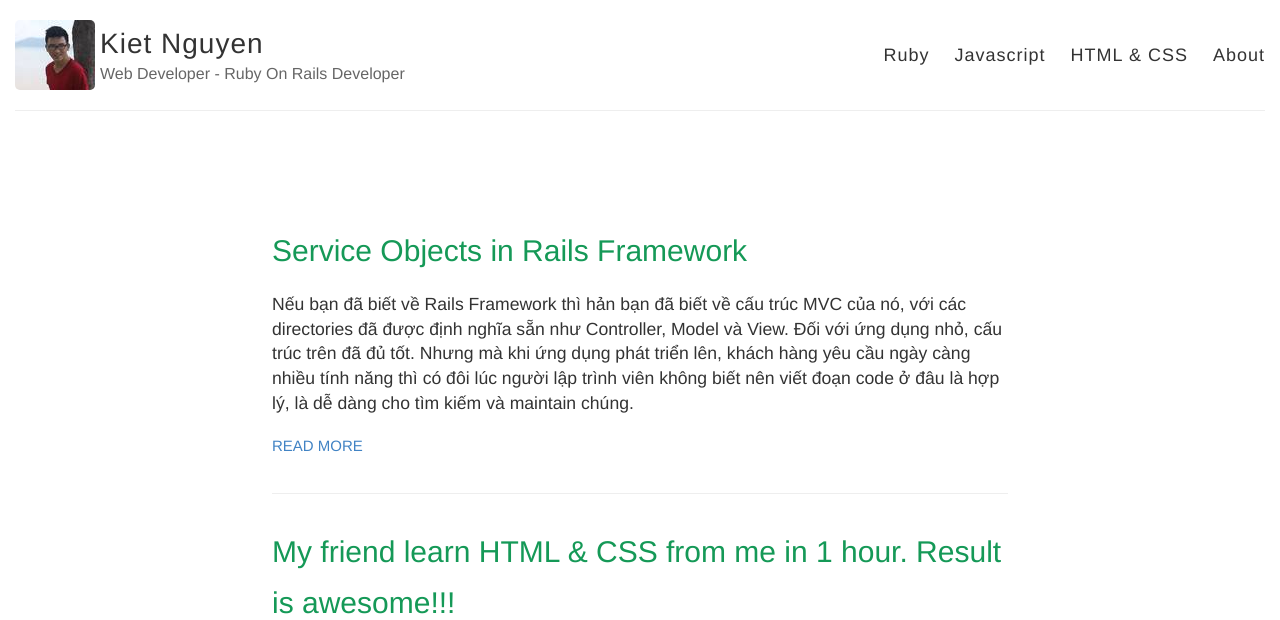
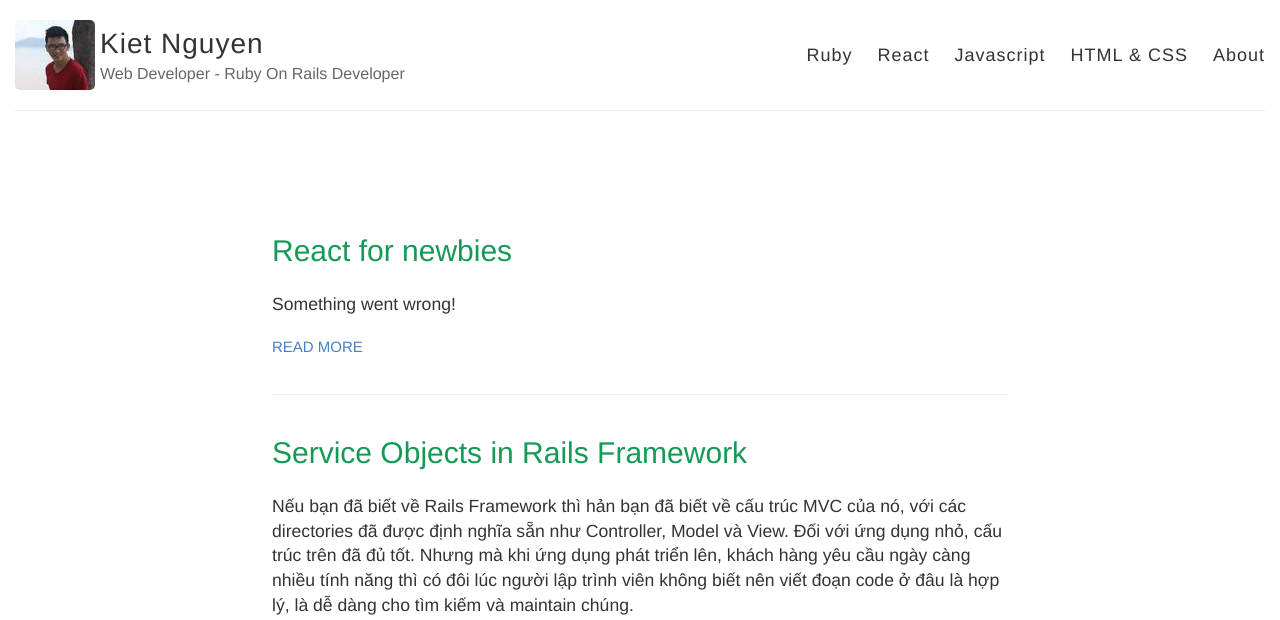
Before and after one commit to tuankiet/tuankiet.github.io, a Jekyll site: the page built from index.html, in a window 1280 px wide and 900 px high, cut to the strip 0-620 px from the top of the window. Built offline with Jekyll 4.4.1, drawn with Linux system fonts in a browser that asks for light colours; Markdown is read by kramdown in place of the engine named in the settings.

Commit message:
react for newbies

```diff
--- /dev/null
+++ b/_includes/categories.html
@@ -0,0 +1,6 @@
+<!-- categories -->
+<a href="/ruby/">Ruby</a>
+<a href="/react/">React</a>
+<a href="/javascript/">Javascript</a>
+<a href="/html_css/">HTML & CSS</a>
+<a href="/about">About</a>
--- a/_layouts/default.html
+++ b/_layouts/default.html
@@ -28,10 +28,7 @@
 
           <nav>
             <!-- categories -->
-            <a href="/ruby/">Ruby</a>
-            <a href="/javascript/">Javascript</a>
-            <a href="/html_css/">HTML & CSS</a>
-            <a href="{{ site.baseurl }}/about">About</a>
+            {% include categories.html %}
           </nav>
         </header>
       </div>
--- /dev/null
+++ b/_posts/2016-01-14-react-for-newbies.md
@@ -0,0 +1,8 @@
+---
+layout: post
+title:  "React for newbies"
+date:   2016-01-14
+categories: react
+---
+
+Something went wrong!
--- /dev/null
+++ b/react/index.html
@@ -0,0 +1,6 @@
+---
+layout: category
+title: React
+type: react
+---
+This is the description of the react category.
```
